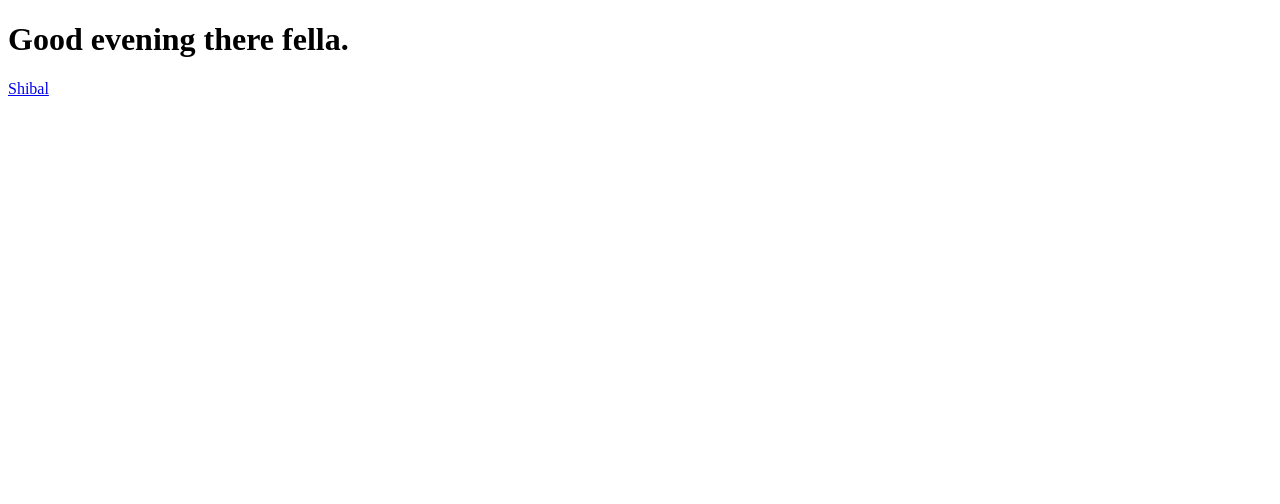
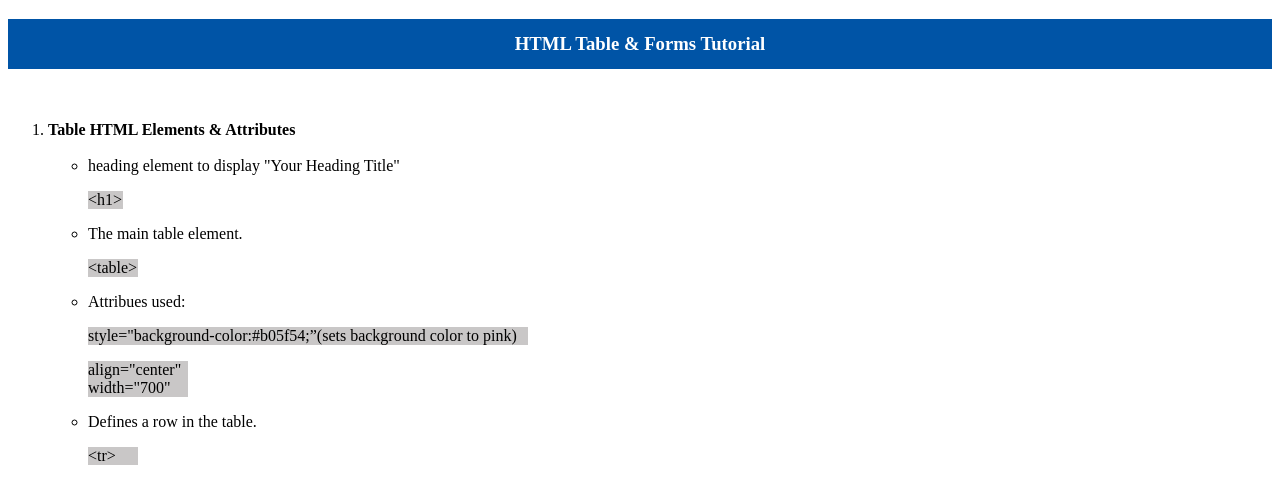
Before and after one commit to JaceyIsaac/HTML-Tables-Forms-Presentation, a plain HTML site: page index.html in a window 1280 px wide. Drawn offline with Linux system fonts and the light colour scheme.

Commit message:
tablesandforms.html

```diff
--- a/index.html
+++ b/index.html
@@ -1,9 +1,39 @@
 <!DOCTYPE html>
 <html>
-    <head><title>This is nothing really.</title>
-    </head>
-    <body>
-        <h1>Good evening there fella.</h1>
-        <a href="https://www.youtube.com/watch?v=dQw4w9WgXcQ">Shibal</a>
-    </body>
+    <head>
+        <title>HTML Table & Forms Tutorial</title>
+</head>
+<body>
+
+    <h3 style="color: white; text-align: center; background-color: #0054a6; height: 50px; display: flex; align-items: center; justify-content: center;">HTML Table & Forms Tutorial</h3>
+    <br>
+
+    <div>
+    <ol>
+        <li><b>Table HTML Elements & Attributes</b></li>
+            <ul>
+                <br>
+                <li>
+                    heading element to display "Your Heading Title"
+                </li>
+                        <p style="background-color: rgb(201, 199, 199); width: 35px; min-height: 0;">&lt;h1&gt;</p>
+                <li>
+                    The main table element.
+                </li>
+                        <p style="background-color: rgb(201, 199, 199); width: 50px;">&lt;table&gt;</p>
+                <li>
+                    Attribues used:
+                </li>
+                        <p style="background-color: rgb(201, 199, 199); width: 440px;">style="background-color:#b05f54;”(sets background color to pink)
+                        </p>
+                        <p style="background-color: rgb(201, 199, 199); width: 100px;">align="center" width="700"</p>
+                <li>
+                    Defines a row in the table.
+                </li>
+                        <p style="background-color: rgb(201, 199, 199); width: 50px;">&lt;tr&gt;</p>
+            </ul>
+    </ol>
+    </div>
+
+</body>
 </html>
```
